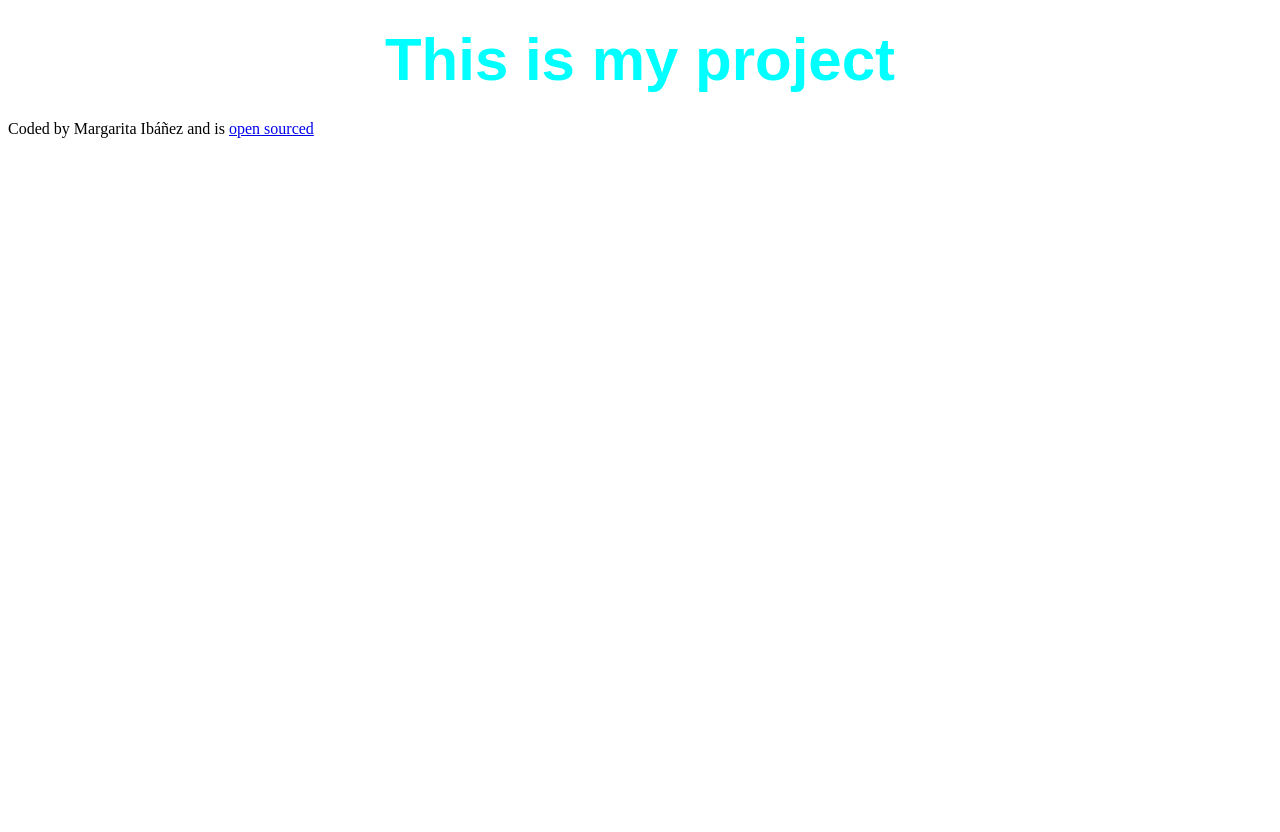
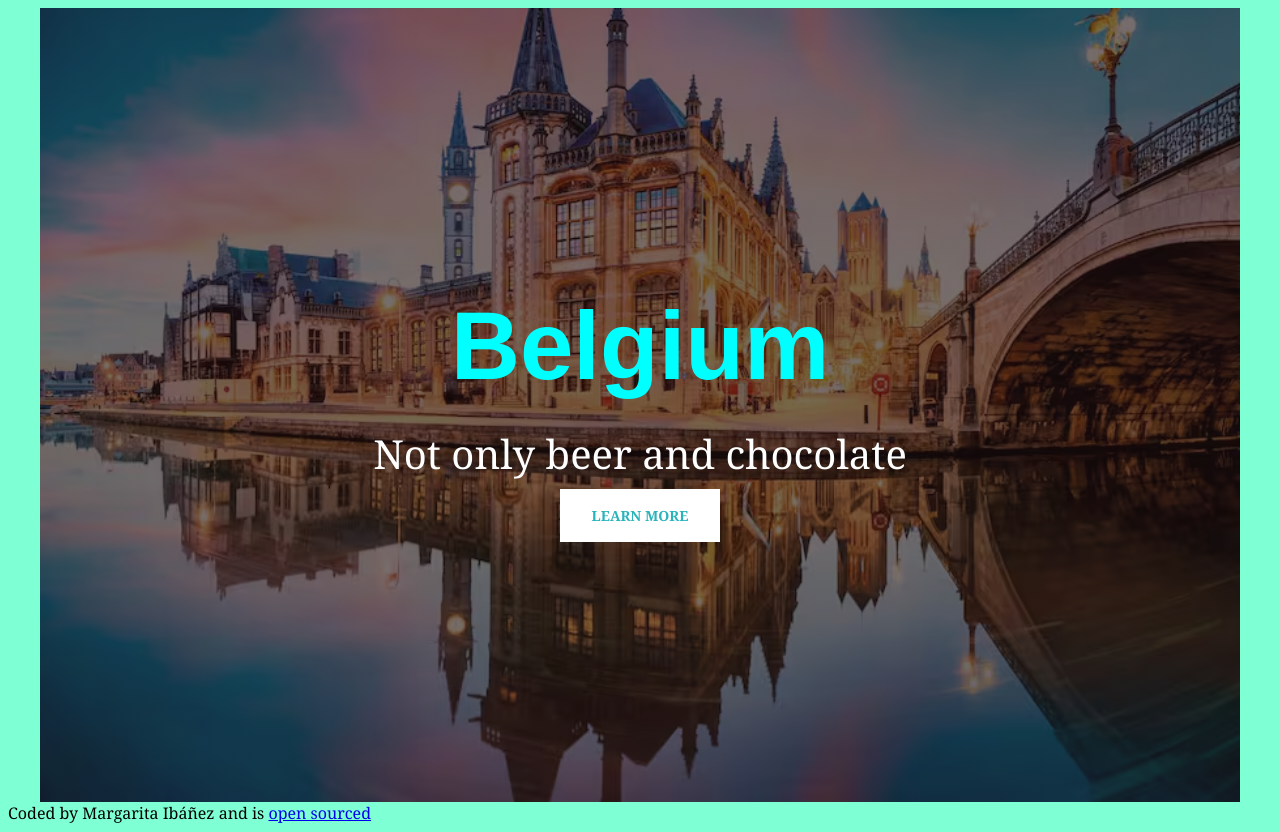
Before and after one commit to Margarita827/RESPONSIVE-ADD-ON, a plain HTML site: page index.html in a window 1280 px wide. Before the commit the page ends 800 px from the top, so only its background shows below. Drawn offline with Linux system fonts and the light colour scheme.

Commit message:
phot added and style

```diff
--- a/index.html
+++ b/index.html
@@ -7,7 +7,13 @@
     <title>Responsive Project</title>
 </head>
 <body>
-    <h1>This is my project</h1>
+    <div class="container">
+    <header>
+    <h1>Belgium</h1>
+    <h2>Not only beer and chocolate</h2>
+    <a href="#more">Learn more</a>
+    </header>
+    </div>
     <footer>Coded by Margarita Ibáñez and is  <a href="https://github.com/Margarita827/RESPONSIVE-ADD-ON" target="_blank">open sourced</a></footer>
 </body>
 </html>
--- a/src/style.css
+++ b/src/style.css
@@ -1,3 +1,15 @@
+
+body {
+font-family: Cambria, Cochin, Georgia, Times, 'Times New Roman', serif;
+background-color: aquamarine;
+}
+
+
+.container {
+    max-width: 1200px;
+    margin: 0 auto;
+}
+
 h1 {
  font-family: "Poppins", sans-serif;
  font-weight: 700;
@@ -9,3 +21,61 @@ h1 {
     color: aqua;
 
 }
+
+
+header {
+    background-image: linear-gradient(rgba(28, 13, 13, 0.6), rgba(28, 13, 13, 0.6)),
+    url('../images/Belgium1.png');
+    background-repeat: no-repeat;
+    background-size: cover;
+    color: white;
+    text-align: center;
+    padding: 260px 0;
+
+}
+
+header h1 {
+    font-weight: 700;
+    font-size: 96px;
+    line-height: 1;
+    margin: 30px 0;
+}
+
+header h2 {
+    font-weight: 400;
+    font-size: 40px;
+    line-height: 1.5;
+    margin: 0;
+}
+
+header a {
+    font-weight: 700;
+    font-size: 14px;
+    line-height: 1.5;
+    text-align: center;
+
+
+    letter-spacing: 30x;
+    text-transform: uppercase;
+    background-color: white;
+    text-decoration: none;
+    color: rgb(41, 179, 186);
+    background: white;
+    padding: 16px 32px;
+    margin-top: 5px;
+    display: inline-block;
+}
+
+@media (max-width: 900px) {
+    header {
+        padding: 60px 0;
+    }
+
+    header h1 {
+        font-size: 48px;
+    }
+
+    header h2 {
+        font-size: 25px;
+    }
+}
```
Also changed, not shown: images/Belgium1.png (added), images/Genth.jfif (deleted).
